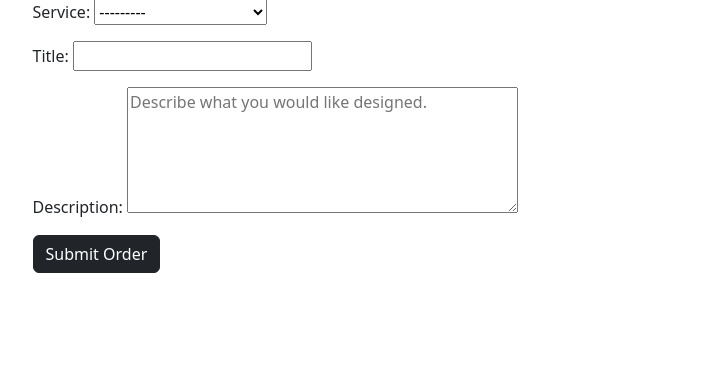
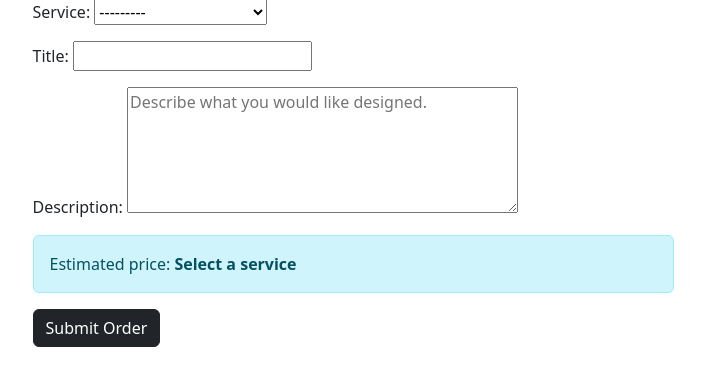
Before and after one commit to Krisztina-sketch/designstudio, a Django app: page /orders/create/ in a window 1280 px wide. Shown: the part 217-603 px from the top of the page, without its empty margins (287-992 px from the left). Run offline with Django 3.2, Linux system fonts and the light colour scheme; a user stored in the database is signed in; data comes from the database, SQL or seed files in the repository.

Commit message:
Add dynamic quote calculator

```diff
--- a/orders/templates/orders/create_order.html
+++ b/orders/templates/orders/create_order.html
@@ -31,6 +31,9 @@
                     {% csrf_token %}
 
                     {{ form.as_p }}
+                    <div class="alert alert-info mt-3" id="quote-box">
+    Estimated price: <strong id="quote-price">Select a service</strong>
+</div>
 
                     <button type="submit" class="btn btn-dark">
                         Submit Order
@@ -39,6 +42,30 @@
             </div>
         </div>
     </main>
+    <script>
+    const serviceSelect = document.getElementById('id_service');
+    const quotePrice = document.getElementById('quote-price');
+
+    const servicePrices = {
+        '1': 50,
+        '2': 40,
+        '3': 30
+    };
+
+    function updateQuote() {
+        const selectedService = serviceSelect.value;
+        const price = servicePrices[selectedService];
+
+        if (price) {
+            quotePrice.textContent = `£${price}.00`;
+        } else {
+            quotePrice.textContent = 'Select a service';
+        }
+    }
+
+    serviceSelect.addEventListener('change', updateQuote);
+    updateQuote();
+</script>
 
 </body>
 </html>
--- a/orders/views.py
+++ b/orders/views.py
@@ -13,6 +13,7 @@
         if form.is_valid():
             order = form.save(commit=False)
             order.user = request.user
+            order.price = order.service.base_price
             order.save()
             return redirect('order_success')
     else:
```
